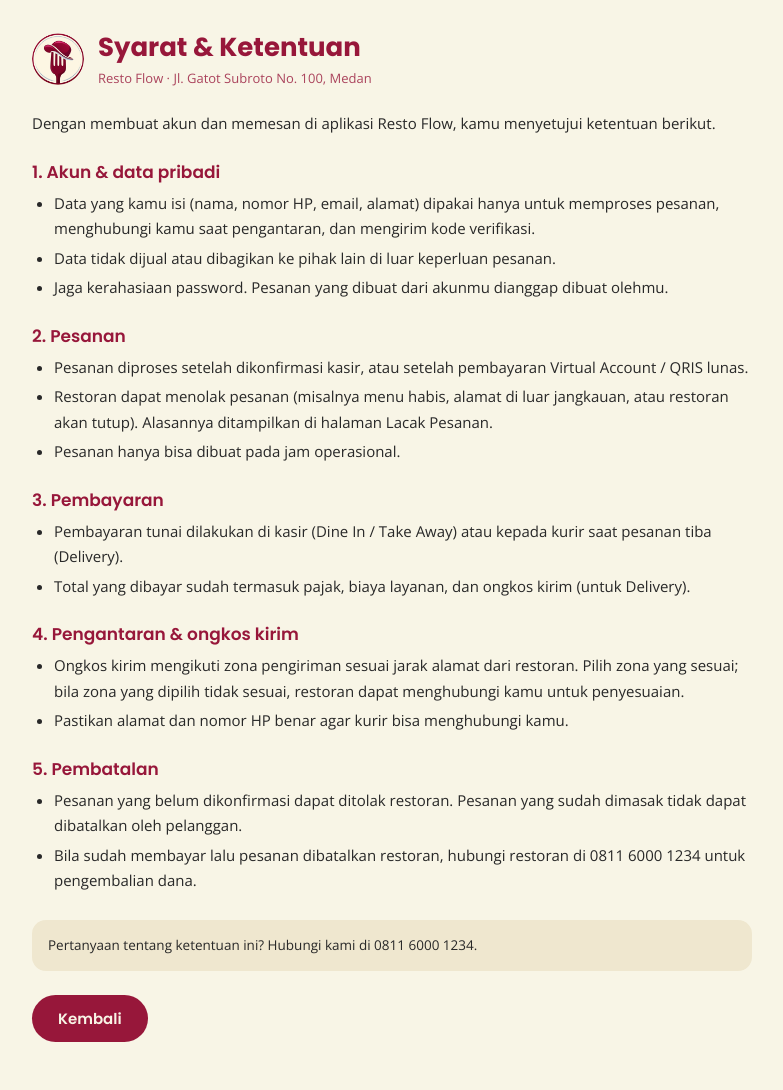
After one commit to Fadeldiz12/Sistem-Informasi-Restauran, a Laravel app: page /syarat-ketentuan in a window 1280 px wide. The commit adds this page. Shown: the whole page, without its empty margins (248-1031 px from the left). Run offline with Laravel 12, Linux system fonts and the light colour scheme.

Commit message:
Validasi akun: nomor HP & nama, password huruf+angka, S&K bisa dibaca, role
Perbaikan QA:
- A1-#11: nomor HP harus format Indonesia (08xx/628xx/+628xx, 10-14
  digit; spasi & strip dirapikan), nama hanya huruf & tanda baca wajar.
- A4-#19: semua password minimal 8 karakter berisi huruf dan angka
  (Password::defaults), dengan petunjuk langsung di form.
- A1-#9: halaman /syarat-ketentuan (draf, silakan disesuaikan) ditautkan
  dari registrasi; checkbox persetujuan tidak lagi tercentang otomatis.
- A1-#10: petunjuk password sejak awal + indikator langsung, kolom yang
  salah ditandai, alamat ditandai "(opsional)", pesan validasi dari
  server (novalidate) agar selalu berbahasa Indonesia.
- A4-#2: keterangan hak akses ikut berubah saat tombol role dipilih.
- A4-#8: menurunkan role owner/admin harus dikonfirmasi.

Co-Authored-By: Claude Opus 5.5 <noreply@anthropic.com>
Claude-Session: https://claude.ai/code/session_01VVyV14h6a2c6nQ7qTZDeVJ

```diff
--- a/app/Http/Controllers/Auth/PasswordController.php
+++ b/app/Http/Controllers/Auth/PasswordController.php
@@ -56,7 +56,7 @@ class PasswordController extends Controller
         }
 
         $data = $request->validate([
-            'password' => ['required', 'confirmed', AturanPassword::min(8)],
+            'password' => ['required', 'confirmed', AturanPassword::defaults()],
         ], [
             'password.required' => 'Password baru wajib diisi.',
             'password.confirmed' => 'Konfirmasi password tidak sama.',
--- a/app/Providers/AppServiceProvider.php
+++ b/app/Providers/AppServiceProvider.php
@@ -15,6 +15,7 @@ use App\Support\Keranjang;
 use Illuminate\Support\Carbon;
 use Illuminate\Support\Facades\View;
 use Illuminate\Support\ServiceProvider;
+use Illuminate\Validation\Rules\Password;
 
 class AppServiceProvider extends ServiceProvider
 {
@@ -35,6 +36,9 @@ class AppServiceProvider extends ServiceProvider
         // walaupun APP_LOCALE di .env lama masih "en".
         app()->setLocale('id');
         Carbon::setLocale('id');
+
+        // Semua password (pelanggan & staf): minimal 8 karakter, berisi huruf dan angka
+        Password::defaults(fn () => Password::min(8)->letters()->numbers());
 
         // Jam operasional di sidebar semua panel staf
         View::composer('partials.panel.hours', function ($view) {
--- a/resources/views/auth/reset-password.blade.php
+++ b/resources/views/auth/reset-password.blade.php
@@ -6,7 +6,7 @@
     <form class="form" action="{{ route('password.update') }}" method="post">
       @csrf
       <h1>Buat Password Baru</h1>
-      <p class="lead">Kode OTP benar. Buat password baru untuk <b>{{ \App\Services\OtpService::samarkan($email) }}</b>, minimal 8 karakter.</p>
+      <p class="lead">Kode OTP benar. Buat password baru untuk <b>{{ \App\Services\OtpService::samarkan($email) }}</b>, minimal 8 karakter dan berisi huruf serta angka.</p>
       <div class="gap"></div>
       @include('partials.auth.status')
       <div class="stack">
@@ -27,6 +27,7 @@
     function cek() {
       if (!a.value && !b.value) { h.innerHTML = '&nbsp;'; return; }
       if (a.value.length < 8) { h.textContent = 'Password minimal 8 karakter (' + a.value.length + '/8)'; return; }
+      if (!/[A-Za-z]/.test(a.value) || !/\d/.test(a.value)) { h.textContent = 'Password harus berisi huruf dan angka'; return; }
       h.textContent = !b.value ? 'Ulangi password di kolom konfirmasi' : (a.value === b.value ? '✓ Password cocok' : '✗ Konfirmasi password belum sama');
     }
     a.addEventListener('input', cek); b.addEventListener('input', cek);
--- a/resources/views/layouts/auth.blade.php
+++ b/resources/views/layouts/auth.blade.php
@@ -117,6 +117,7 @@
   .otp input:focus { background: var(--cr); border-color: var(--m); box-shadow: 0 0 0 4px rgba(178, 194, 210, .7); }
   .otp input.isi { background: var(--cr); border-color: rgba(151, 23, 58, .4); }
   .hint { text-align: center; font-size: 13px; opacity: .75; margin-top: 12px; }
+  .field:has([aria-invalid="true"]) { box-shadow: inset 0 0 0 2px var(--m); }
 
   /* laptop kecil: geser form sedikit menjauhi tepi merah */
   @media (max-width: 1150px) { .right { padding-left: 6vw; padding-right: 1.5vw; } .form.wide { width: 470px; } .form.wide .field { padding: 0 16px; gap: 10px; } }
--- /dev/null
+++ b/resources/views/syarat.blade.php
@@ -0,0 +1,66 @@
+{{-- Draf syarat & ketentuan. Isi silakan disesuaikan pemilik restoran. --}}
+<!doctype html>
+<html lang="id">
+<head>
+<meta charset="utf-8">
+<meta name="viewport" content="width=device-width, initial-scale=1">
+<title>Syarat &amp; Ketentuan · {{ config('resto.nama') }}</title>
+@include('partials.favicon')
+<link href="https://fonts.googleapis.com/css2?family=Poppins:wght@600;700&family=Open+Sans:wght@400;600&display=swap" rel="stylesheet">
+<style>
+  * { box-sizing: border-box; margin: 0; }
+  body { background: #F8F5E6; color: #282828; font: 400 15px/1.7 'Open Sans', sans-serif; padding: 28px 16px 48px; }
+  main { max-width: 720px; margin: 0 auto; }
+  header { display: flex; gap: 14px; align-items: center; margin-bottom: 22px; color: #97173A; }
+  header img { width: 52px; height: 52px; border-radius: 50%; }
+  h1 { font: 700 26px Poppins, sans-serif; color: #97173A; }
+  h2 { font: 600 17px Poppins, sans-serif; color: #97173A; margin: 22px 0 6px; }
+  ol, ul { padding-left: 22px; }
+  li { margin: 4px 0; }
+  .note { margin-top: 26px; padding: 14px 16px; border-radius: 14px; background: #EFE7CF; font-size: 13.5px; }
+  a.btn { display: inline-block; margin-top: 24px; padding: 12px 26px; border-radius: 999px; background: #97173A; color: #F8F5E6; font: 600 15px Poppins, sans-serif; text-decoration: none; }
+</style>
+</head>
+<body>
+<main>
+  <header><img src="{{ asset('images/logo-192.png') }}" alt="Logo {{ config('resto.nama') }}"><div><h1>Syarat &amp; Ketentuan</h1><div style="font-size:13px;opacity:.8">{{ config('resto.nama') }} · {{ config('resto.alamat') }}</div></div></header>
+
+  <p>Dengan membuat akun dan memesan di aplikasi {{ config('resto.nama') }}, kamu menyetujui ketentuan berikut.</p>
+
+  <h2>1. Akun &amp; data pribadi</h2>
+  <ul>
+    <li>Data yang kamu isi (nama, nomor HP, email, alamat) dipakai hanya untuk memproses pesanan, menghubungi kamu saat pengantaran, dan mengirim kode verifikasi.</li>
+    <li>Data tidak dijual atau dibagikan ke pihak lain di luar keperluan pesanan.</li>
+    <li>Jaga kerahasiaan password. Pesanan yang dibuat dari akunmu dianggap dibuat olehmu.</li>
+  </ul>
+
+  <h2>2. Pesanan</h2>
+  <ul>
+    <li>Pesanan diproses setelah dikonfirmasi kasir, atau setelah pembayaran Virtual Account / QRIS lunas.</li>
+    <li>Restoran dapat menolak pesanan (misalnya menu habis, alamat di luar jangkauan, atau restoran akan tutup). Alasannya ditampilkan di halaman Lacak Pesanan.</li>
+    <li>Pesanan hanya bisa dibuat pada jam operasional.</li>
+  </ul>
+
+  <h2>3. Pembayaran</h2>
+  <ul>
+    <li>Pembayaran tunai dilakukan di kasir (Dine In / Take Away) atau kepada kurir saat pesanan tiba (Delivery).</li>
+    <li>Total yang dibayar sudah termasuk pajak, biaya layanan, dan ongkos kirim (untuk Delivery).</li>
+  </ul>
+
+  <h2>4. Pengantaran &amp; ongkos kirim</h2>
+  <ul>
+    <li>Ongkos kirim mengikuti zona pengiriman sesuai jarak alamat dari restoran. Pilih zona yang sesuai; bila zona yang dipilih tidak sesuai, restoran dapat menghubungi kamu untuk penyesuaian.</li>
+    <li>Pastikan alamat dan nomor HP benar agar kurir bisa menghubungi kamu.</li>
+  </ul>
+
+  <h2>5. Pembatalan</h2>
+  <ul>
+    <li>Pesanan yang belum dikonfirmasi dapat ditolak restoran. Pesanan yang sudah dimasak tidak dapat dibatalkan oleh pelanggan.</li>
+    <li>Bila sudah membayar lalu pesanan dibatalkan restoran, hubungi restoran di {{ config('resto.telepon') }} untuk pengembalian dana.</li>
+  </ul>
+
+  <div class="note">Pertanyaan tentang ketentuan ini? Hubungi kami di {{ config('resto.telepon') }}.</div>
+  <a class="btn" href="{{ url()->previous() !== url()->current() ? url()->previous() : route('registrasi') }}">Kembali</a>
+</main>
+</body>
+</html>
--- a/routes/web.php
+++ b/routes/web.php
@@ -27,6 +27,9 @@ Route::get('/', function (Request $request) {
         ? redirect()->route($request->user()->homeRoute())
         : redirect()->route('login');
 });
+
+// Syarat & ketentuan (bisa dibaca tanpa login, ditautkan dari registrasi)
+Route::view('/syarat-ketentuan', 'syarat')->name('syarat');
 
 Route::middleware('guest')->group(function () {
     Route::get('/login', [AuthController::class, 'showLogin'])->name('login');
```
Also changed, not shown: app/Http/Controllers/Admin/PenggunaController.php (+6 -3 lines), app/Http/Controllers/Auth/AuthController.php (+9 -5 lines), app/Support/AturanAkun.php (added, +31 -0 lines), docs/QA-TODO.md (+6 -6 lines), resources/views/admin/pengguna.blade.php (+15 -1 lines), resources/views/auth/registrasi.blade.php (+24 -6 lines), tests/Feature/AdminTest.php (+12 -3 lines), tests/Feature/AkunTest.php (+3 -3 lines), tests/Feature/AuthTest.php (+25 -2 lines), tests/Feature/RoleTest.php (+2 -2 lines).
